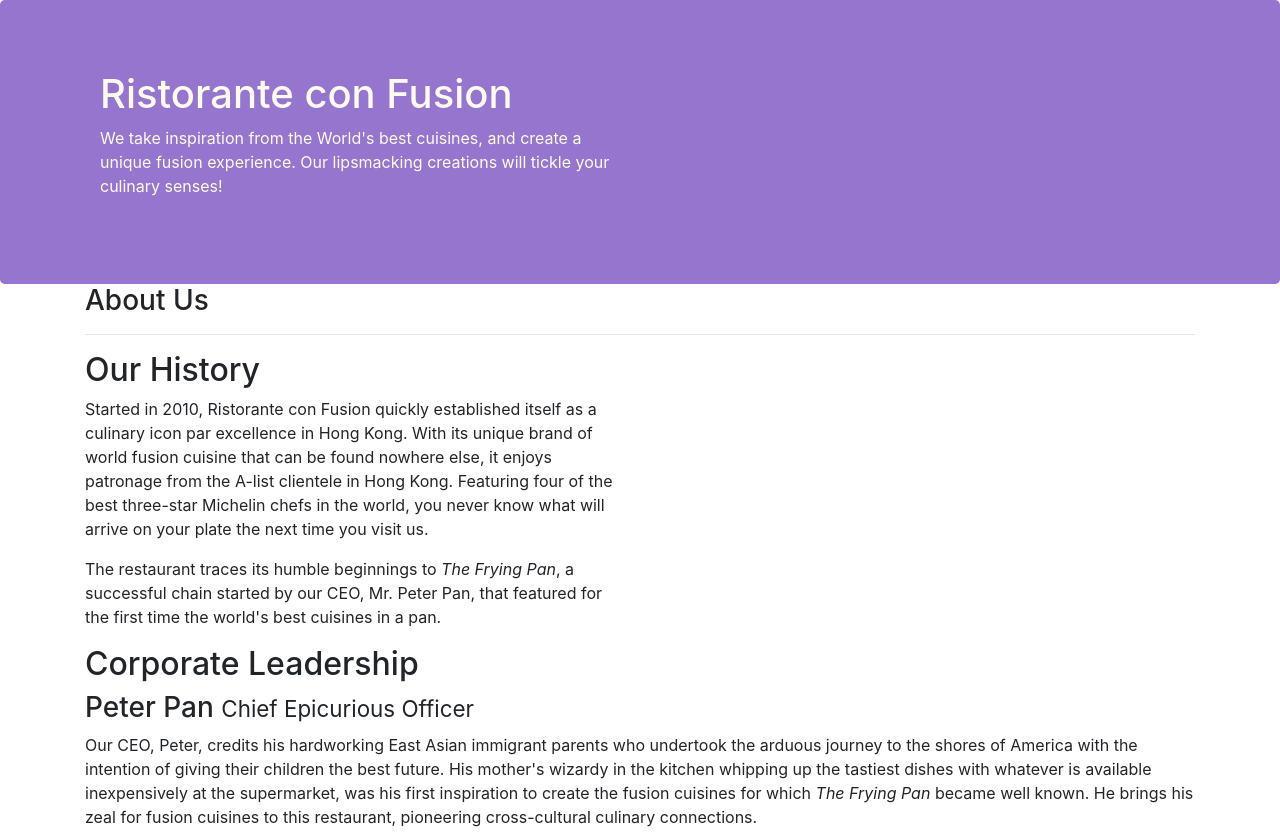
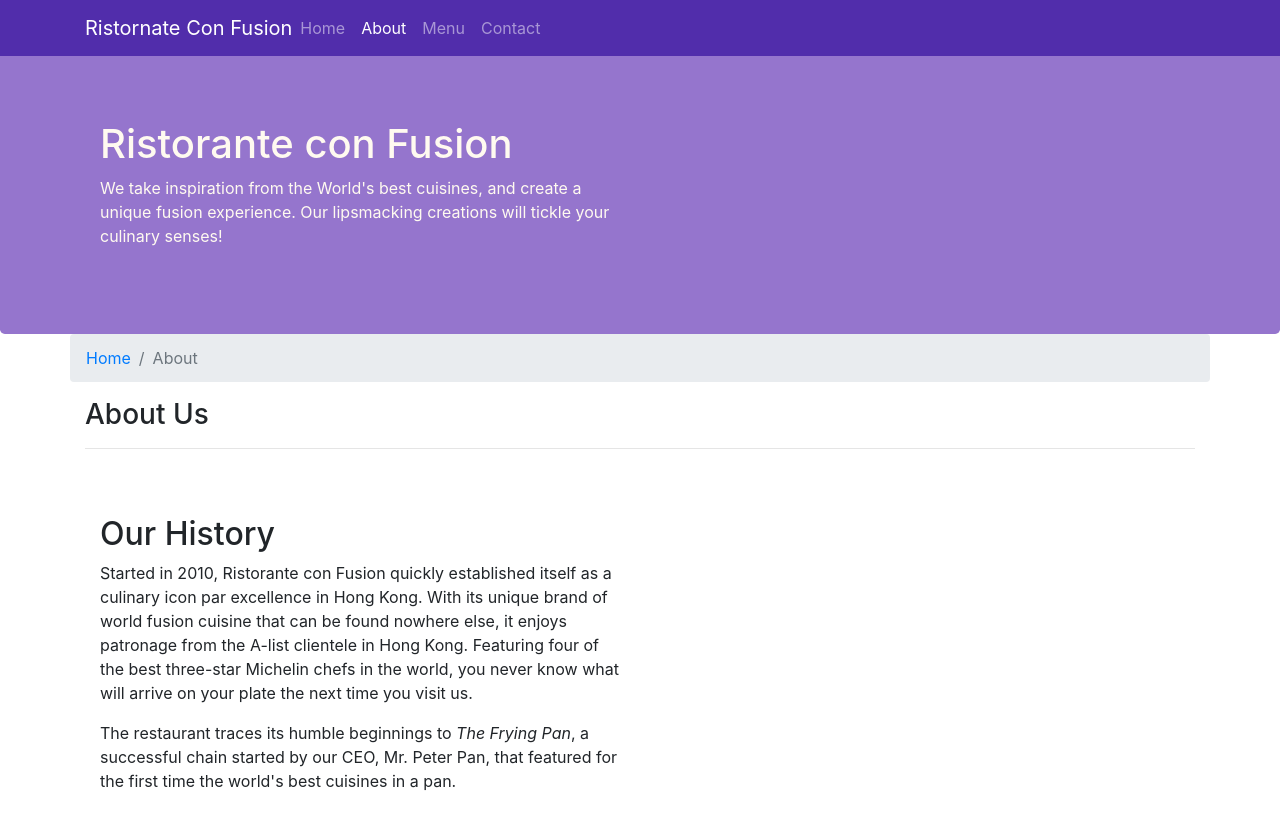
Before and after one commit to AbdulSami-07/conFusion, a website: page aboutus.html in a window 1280 px wide. Shown: the top 832 px of the page. Drawn offline with nearby package versions, Linux system fonts and the light colour scheme.

Commit message:
Navigation and breadcrumb

```diff
--- a/aboutus.html
+++ b/aboutus.html
@@ -9,10 +9,26 @@
     <title>Ristorante Con Fusion: About Us</title>
 
     <link rel="stylesheet" href="./node_modules/bootstrap/dist/css/bootstrap.min.css">
-    <link rel="stylesheet" href="style.css"
+    <link rel="stylesheet" href="style.css">
 </head>
 
 <body>
+    <nav class="navbar navbar-dark navbar-expand-sm fixed-top">
+        <div class="container">
+            <button class="navbar-toggler" type="button" data-toggle="collapse" data-target="#Navbar">
+                <span class="navbar-toggler-icon"></span>
+            </button>
+            <a class="navbar-brand mr-auto " href="#">Ristornate Con Fusion</a>
+            <div class="collapse navbar-collapse" id="Navbar">
+                <ul class="navbar-nav mr-auto">
+                    <li class="nav-item"><a class="nav-link" href="./index.html">Home</a></li>
+                    <li class="nav-item active"><a class="nav-link" href="#">About</a></li>
+                    <li class="nav-item"><a class="nav-link" href="">Menu</a></li>
+                    <li class="nav-item"><a class="nav-link" href="#">Contact</a></li>
+                </ul>
+            </div>
+        </div>
+    </nav>
 
     <header class="jumbotron">
         <div class="container">
@@ -29,13 +45,17 @@
 
     <div class="container">
         <div class="row">
+            <ol class="col-12 breadcrumb">
+                <li class="breadcrumb-item"><a href="./index.html">Home</a></li>
+                <li class="breadcrumb-item active">About</li>
+            </ol>
             <div class="col-12">
                <h3>About Us</h3>
                <hr>
             </div>
         </div>
 
-        <div class="row">
+        <div class="row row-content">
             <div class="col-12 col-sm-6">
                 <h2>Our History</h2>
                 <p>Started in 2010, Ristorante con Fusion quickly established itself as a culinary icon par excellence in Hong Kong. With its unique brand of world fusion cuisine that can be found nowhere else, it enjoys patronage from the A-list clientele in Hong Kong.  Featuring four of the best three-star Michelin chefs in the world, you never know what will arrive on your plate the next time you visit us.</p>
@@ -46,7 +66,7 @@
         </div>
 
 
-        <div class="row">
+        <div class="row row-content">
             <div class="col-12">
                 <h2>Corporate Leadership</h2>
                 <h3>Peter Pan <small>Chief Epicurious Officer</small></h3>
@@ -68,7 +88,7 @@
                 <div class="col-4 offset-1 col-sm-2">
                     <h5>Links</h5>
                     <ul class="list-unstyled">
-                        <li><a href="#">Home</a></li>
+                        <li><a href="./index.html">Home</a></li>
                         <li><a href="#">About</a></li>
                         <li><a href="#">Menu</a></li>
                         <li><a href="#">Contact</a></li>
@@ -104,6 +124,10 @@
         </div>
     </footer>
 
+    <script src="node_modules/jquery/dist/jquery.slim.min.js"></script>
+    <script src="node_modules/popper.js/dist/umd/popper.min.js"></script>
+    <script src="node_modules/bootstrap/dist/js/bootstrap.min.js"></script>
+
 </body>
 
 </html>
--- a/style.css
+++ b/style.css
@@ -7,6 +7,15 @@ html{
     box-sizing: border-box;
     margin: 0px;
     padding: 0px;
+}
+
+body{
+    padding: 50px 0px 0px 0px;
+    z-index: 0;
+}
+
+.navbar-dark {
+    background-color: #512DAB;
 }
 
 .row-header{
```
Also changed, not shown: index.html (+17 -2 lines).
